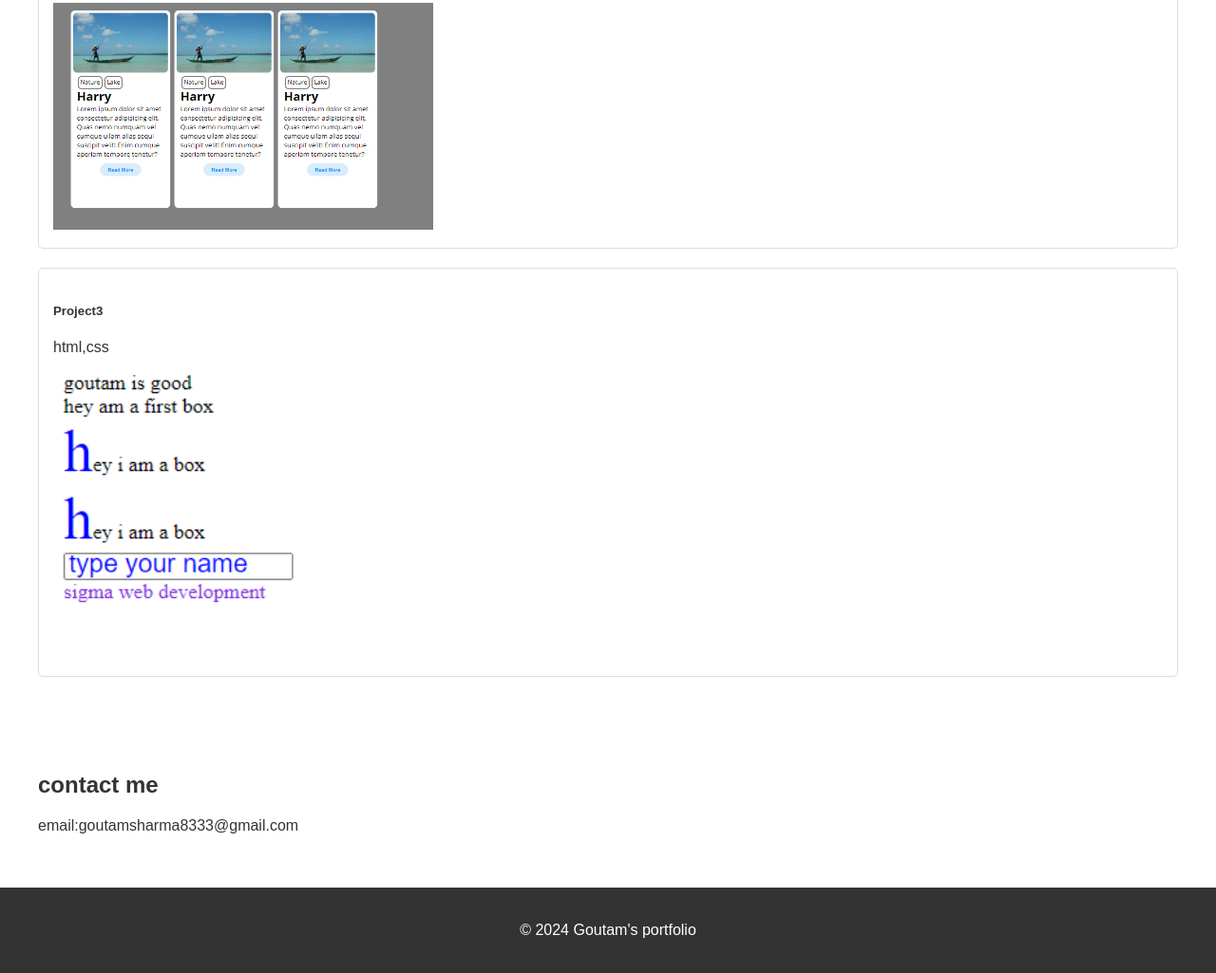
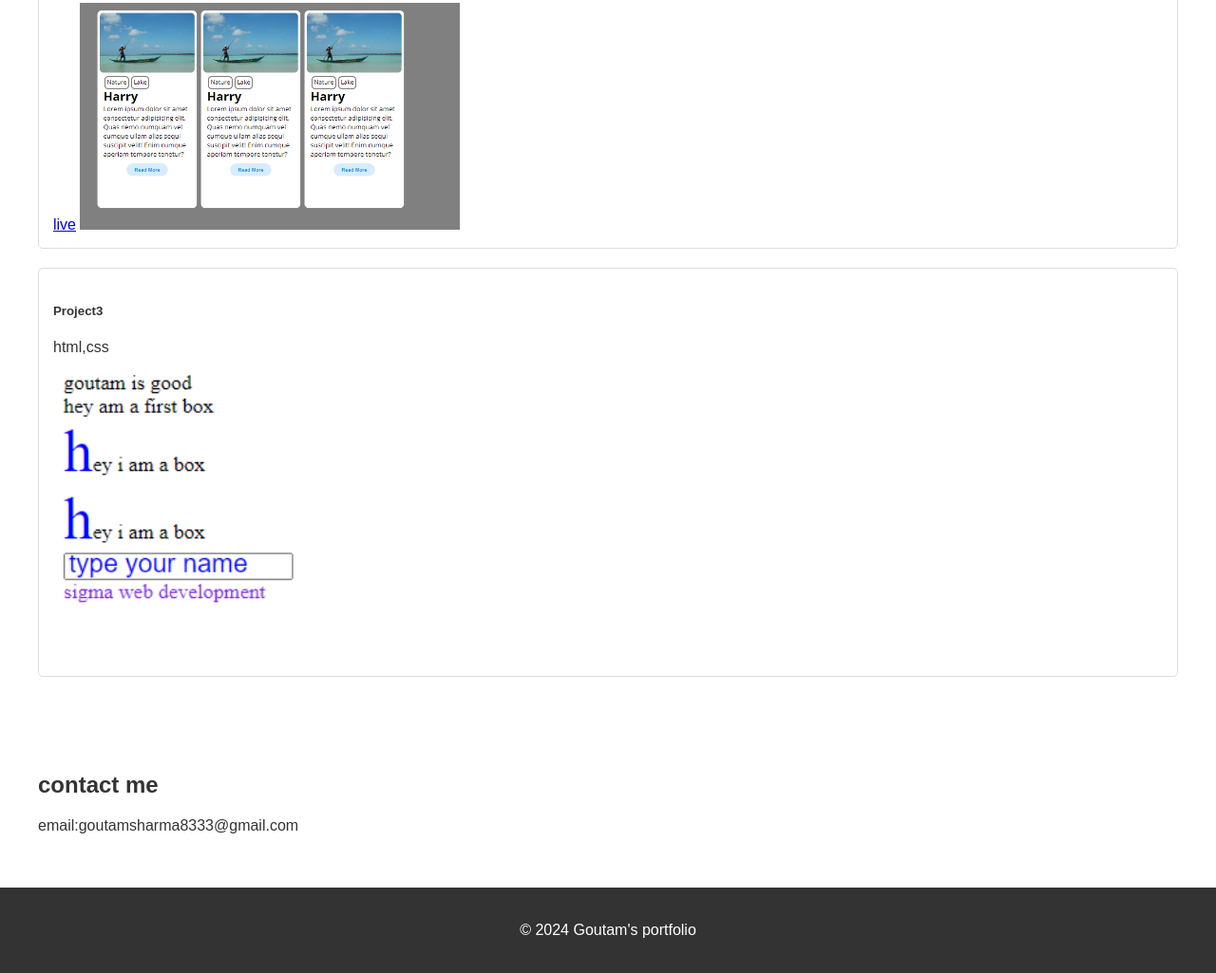
Before and after one commit to goutam8485/goutamportfolio, a plain HTML site: page index.html in a window 1280 px wide. Shown: the part 956-1981 px from the top of the page at 95% size. Drawn offline with Linux system fonts and the light colour scheme.

Commit message:
Add files via upload

```diff
--- a/index.html
+++ b/index.html
@@ -45,6 +45,7 @@
         <p>
             made with html and css
         </p>
+        <a href="https://goutam8485.github.io/code29/"> live</a>
         <img src="demo2.png" alt="" style="width: 100%;max-width: 400px;" >
 
     </div>
```
